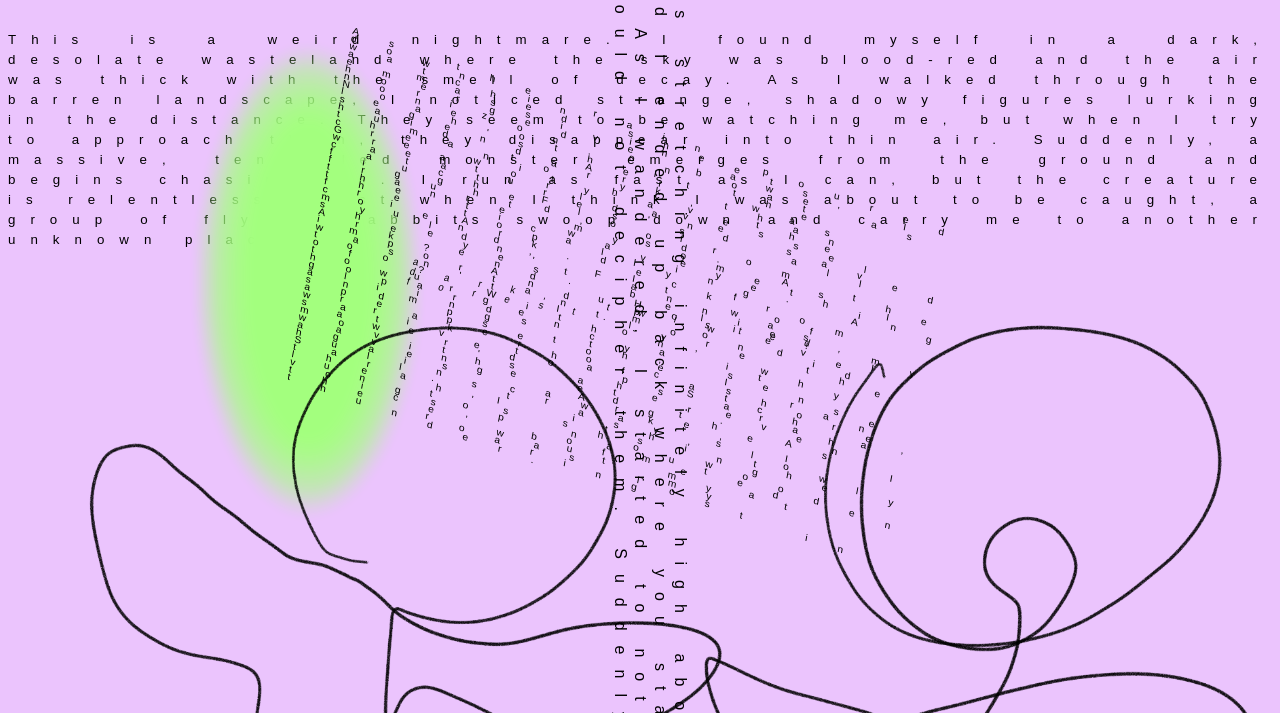
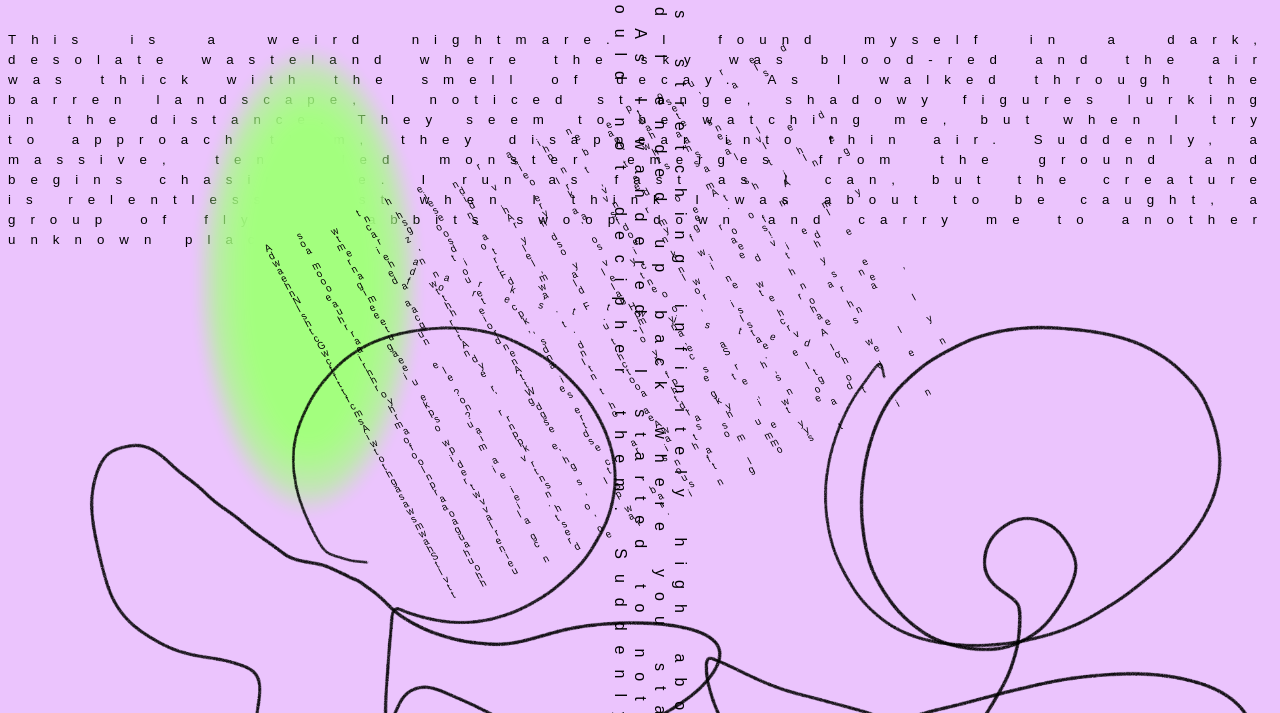
Before and after one commit to zuof147/SophiaZuo, a plain HTML site: page index.html in a window 1280 px wide. Shown: the part 87-800 px from the top of the page. Drawn offline with Linux system fonts and the light colour scheme; a web font is replaced by a local one.

Commit message:
initial commit

```diff
--- a/style.css
+++ b/style.css
@@ -91,7 +91,7 @@ body {
   position: absolute;
   top:50%;
   left: 50%;
-  transform: translate(-50%,-50%) skew(10deg) rotate(20deg);
+  transform: translate(-50%,-50%) skew(10deg) rotate(-20deg);
   break-before: page;
   letter-spacing: 30px;
 }
```
